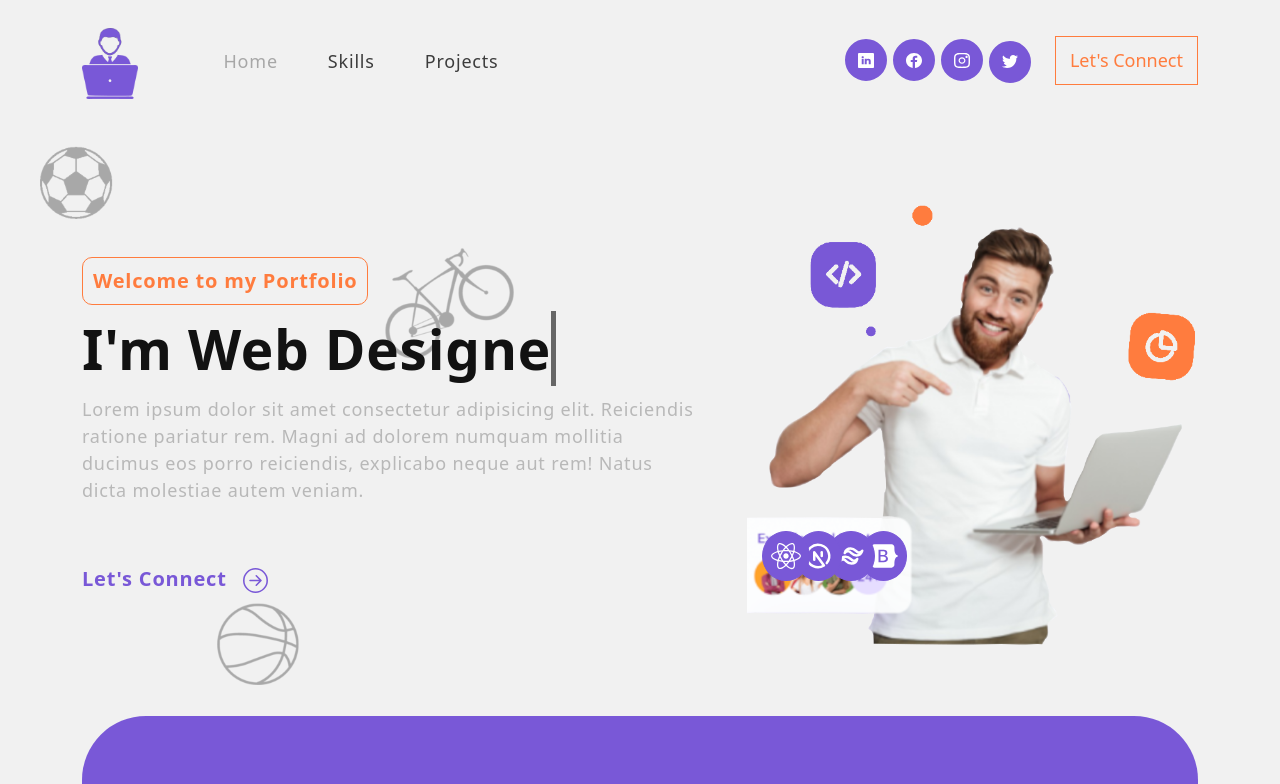
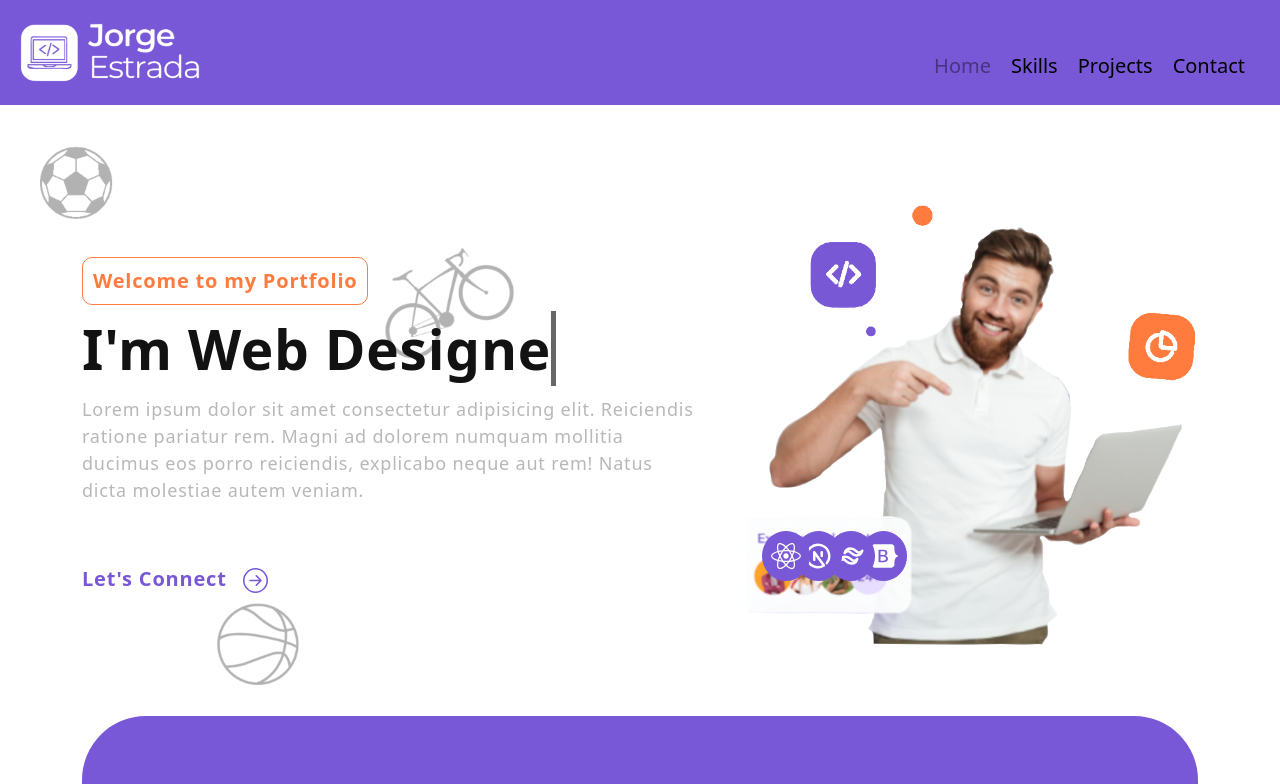
Before and after one commit to jorgeProgramaEn5/mi-portafolio, a React (Create React App) app: page / in a window 1280 px wide. Shown: the top 784 px of the page. Built offline with nearby package versions, Linux system fonts and the light colour scheme.

Commit message:
add NavBarDos styles2

```diff
--- a/src/App.js
+++ b/src/App.js
@@ -1,11 +1,11 @@
 import './Style/App.css';
-import { NavBar, Banner, Skills, Projects, Contact, Footer } from './Components';
+import { NavBar, NavBarDos, Banner, Skills, Projects, Contact, Footer } from './Components';
 
 
 const App = ()=>{
   return (
     <div className='app'>
-      <NavBar />
+      <NavBarDos />
       <Banner />
       <Skills />
       <Projects />
--- a/src/Components/NavBarDos.jsx
+++ b/src/Components/NavBarDos.jsx
@@ -1,29 +1,57 @@
 import React from 'react';
 import {logo, close, menu} from '../Assets';
 import { navLinks } from '../Constant';
-import { useState } from 'react';
-
+import '../Style/NavBarDos.css';
+import { useEffect, useState } from 'react';
 
 const Navbar = () => {
+
   const [toggle, setToggle] = useState(false);
+
+  const [activeLink, setActiveLink] = useState('home');
+  const [scrolled, setScrolled] = useState(false);
+
+  useEffect(()=>{
+    const onScroll = ()=>{
+      if (window.scrollY > 50) {
+        setScrolled(true)
+      } else (
+        setScrolled(false)
+      )
+    }
+
+    window.addEventListener('scroll', onScroll);
+
+    return ()=> window.addEventListener('scroll', onScroll)
+  },[])
+
+  const onUpdateActiveLink = (value) => {
+    setActiveLink(value)
+  }
+
   return (
-    <nav className='w-full flex py-6 justify-between items-center navbar'>
-      <img src={logo} alt='logo' className='w-[124px] h-[32px]'/>
-      <ul className='list-none sm:flex hidden justify-end items-center flex-1'>
+    <nav className={`nav-container ${scrolled ? 'scrolled' : ''}`}>
+      <div className='img'>
+        <img src={logo} alt='logo'/>
+      </div>
+      <ul className='nav-ul'>
           {navLinks.map((nav, index)=>(
             <li
               key={nav.id}
-              className= {`font-poppins font-normal cursor-point text-[16px]
-              ${index === navLinks.length -1 ? "mr-0" : "mr-10"} text-white`}
+              className= {`${index === navLinks.length -1 ? "mr-1" : "mr-6"}`}
             >
-              <a href={`#${nav.id}`}>
+              <a
+                href={`#${nav.id}`}
+                className={activeLink === nav.id ? 'navbar-link' : '' }
+                onClick={()=>onUpdateActiveLink(`${nav.id}`)}
+              >
                 {nav.title}
               </a>
             </li>
           ))}
       </ul>
 
-      <div className='sm:hidden flex flex-1 justify-end items-center'>
+      <div className='btn_toggle'>
         <img
           src={toggle? close : menu}
           alt="menu"
@@ -31,16 +59,18 @@ const Navbar = () => {
           onClick={()=> setToggle((prev)=>!prev)}
         />
 
-        <div className={`${toggle ? 'flex' : 'hidden'} p-6 bg-black-gradient
-          absolute top-20 right-0 max-4 my-2 min-w-[140px] rounded-xl sidebar`}>
-            <ul className='list-none flex flex-col justify-end items-center flex-1'>
+        <div className={`${toggle ? 'mobile-nav' : 'hidden'}`}>
+            <ul>
               {navLinks.map((nav, index)=>(
               <li
                 key={nav.id}
-                className= {`font-poppins font-normal cursor-point text-[16px]
-                ${index === navLinks.length -1 ? "mr-0" : "mb-4"} text-white`}
+                className= {`${index === navLinks.length -1 ? "mr-0" : "mb-4"} text-white`}
               >
-                <a href={`#${nav.id}`}>
+                <a
+                  href={`#${nav.id}`}
+                  className={activeLink === nav.id ? 'navbar-link' : '' }
+                  onClick={()=>onUpdateActiveLink(`${nav.id}`)}
+                >
                   {nav.title}
                 </a>
               </li>
--- a/src/Components/Skills.jsx
+++ b/src/Components/Skills.jsx
@@ -33,8 +33,8 @@ const Skills = () => {
                 <Col>
                     <div className='skill-bx'>
                         <h2>Skills</h2>
-                        <p>Lorem ipsum, dolor sit amet consectetur adipisicing elit. Quia tempora velit minus aspernatur fugiat voluptates nulla quis dolorum perspiciatis dolorem eum maxime reiciendis.</p>
-                        <Carousel responsive={responsive} infinite={true} className='skill-slider'>
+                        <p>Quia tempora velit minus aspernatur fugiat voluptates nulla quis dolorum perspiciatis dolorem eum maxime reiciendis.</p>
+                        <Carousel responsive={responsive} infinite={true} arrows={true} autoPlay={true} autoPlaySpeed={3000} className='skill-slider'>
                             <div className='item'>
                                 <img src={meter1} alt="img_meter" />
                                 <h5>Web Development</h5>
--- a/src/Constant/index.js
+++ b/src/Constant/index.js
@@ -110,15 +110,15 @@ export const navLinks = [
     title: "Home",
   },
   {
-    id: "features",
-    title: "Features",
+    id: "skills",
+    title: "Skills",
   },
   {
-    id: "product",
-    title: "Product",
+    id: "projects",
+    title: "Projects",
   },
   {
-    id: "clients",
-    title: "Clients",
+    id: "contact",
+    title: "Contact",
   },
 ];
--- a/src/Style/App.css
+++ b/src/Style/App.css
@@ -17,7 +17,7 @@ body {
   font-weight: 400;
   overflow-x: hidden;
   position: relative;
-  background-color: #f1f1f1 !important;
+  background-color: #fff !important;
   color: #121212 !important;
   font-family: 'Poppins', sans-serif;
 }
--- /dev/null
+++ b/src/Style/NavBarDos.css
@@ -0,0 +1,105 @@
+.nav-container {
+    display: flex;
+    position: fixed;
+    z-index: 9999;
+    justify-content: space-between;
+    background-color: rgb(121, 88, 215);
+    width: 100vw;
+    padding: 10px 15px;
+    transition:  0.32s ease-in-out;
+}
+
+.nav-container .img {
+    width: 15%;
+}
+
+.nav-ul {
+    display: flex;
+    justify-content: flex-end;
+    align-items: flex-end;
+    list-style: none;
+}
+
+.nav-ul li {
+    margin-right: 20px;
+}
+
+.nav-ul li a {
+    text-decoration: none;
+    color: #000000;
+    font-size: 20px;
+}
+
+.nav-container .hidden {
+    display: none;
+}
+
+.nav-container .btn_toggle {
+    display: none;
+}
+
+.mobile-nav {
+    position: absolute;
+    display: flex;
+    align-items: center;
+    justify-content: center;
+    top: 120px;
+    right: 0px;
+    min-width: 140px;
+    border-radius: 20px;
+    background-color: rgb(255, 124, 62);
+    padding: 6px;
+    animation: slide-top 0.5s cubic-bezier(0.25, 0.46, 0.45, 0.94) both;
+}
+
+.mobile-nav ul {
+    list-style: none;
+    display: flex;
+    align-items: center;
+    justify-content: flex-end;
+    flex-direction: column;
+    padding-left: 0px;
+    margin: 6px;
+}
+
+.mobile-nav a {
+    text-decoration: none;
+    color: #000000;
+    font-size: 20px;
+}
+
+.scrolled {
+    /* background-color: blue; */
+    padding: 0 15px;
+}
+.navbar-link {
+    opacity: 0.4;
+}
+
+@media only screen and (max-width: 968px) {
+    .nav-ul {
+        display: none;
+    }
+
+    .nav-container {
+        padding-left: 5px;
+    }
+
+    .nav-container .img {
+        width: 50%;
+    }
+
+    .nav-container .btn_toggle {
+        display: flex;
+    }
+}
+
+
+@keyframes slide-top {
+    0% {
+      transform: translateY(100px);
+    }
+    100% {
+      transform: translateY(0);
+    }
+  }
--- a/src/Style/Skills.css
+++ b/src/Style/Skills.css
@@ -55,8 +55,16 @@
         font-weight: 500;
     }
 
+    .skill-slider {
+        width: 80%;
+        margin: 0 auto;
+        position: relative;
+    }
+
     .skill-slider .item img {
-        width: 50%;
+        width: 60%;
+        padding-left: 10px;
+        padding-right: 10px;
     }
 
     .skill-bx {
@@ -73,4 +81,13 @@
         text-align: justify;
     }
 
+    /* .react-multiple-carousel__arrow {
+        width: 33px !important;
+        height: 33px !important;
+    } */
+
+    .react-multiple-carousel__arrow {
+        display: none;
+    }
+
 }
```
Also changed, not shown: src/Assets/logo.png.
